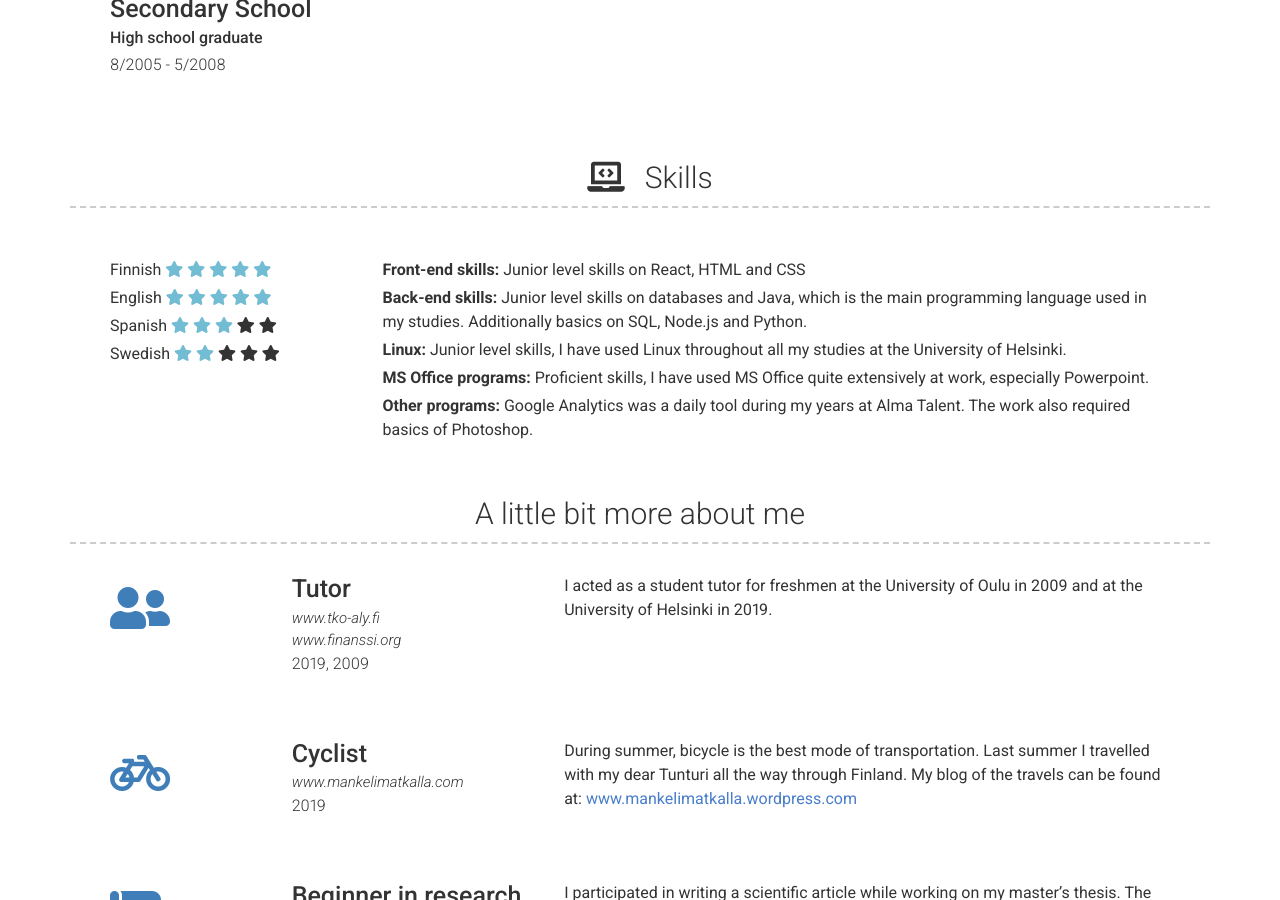
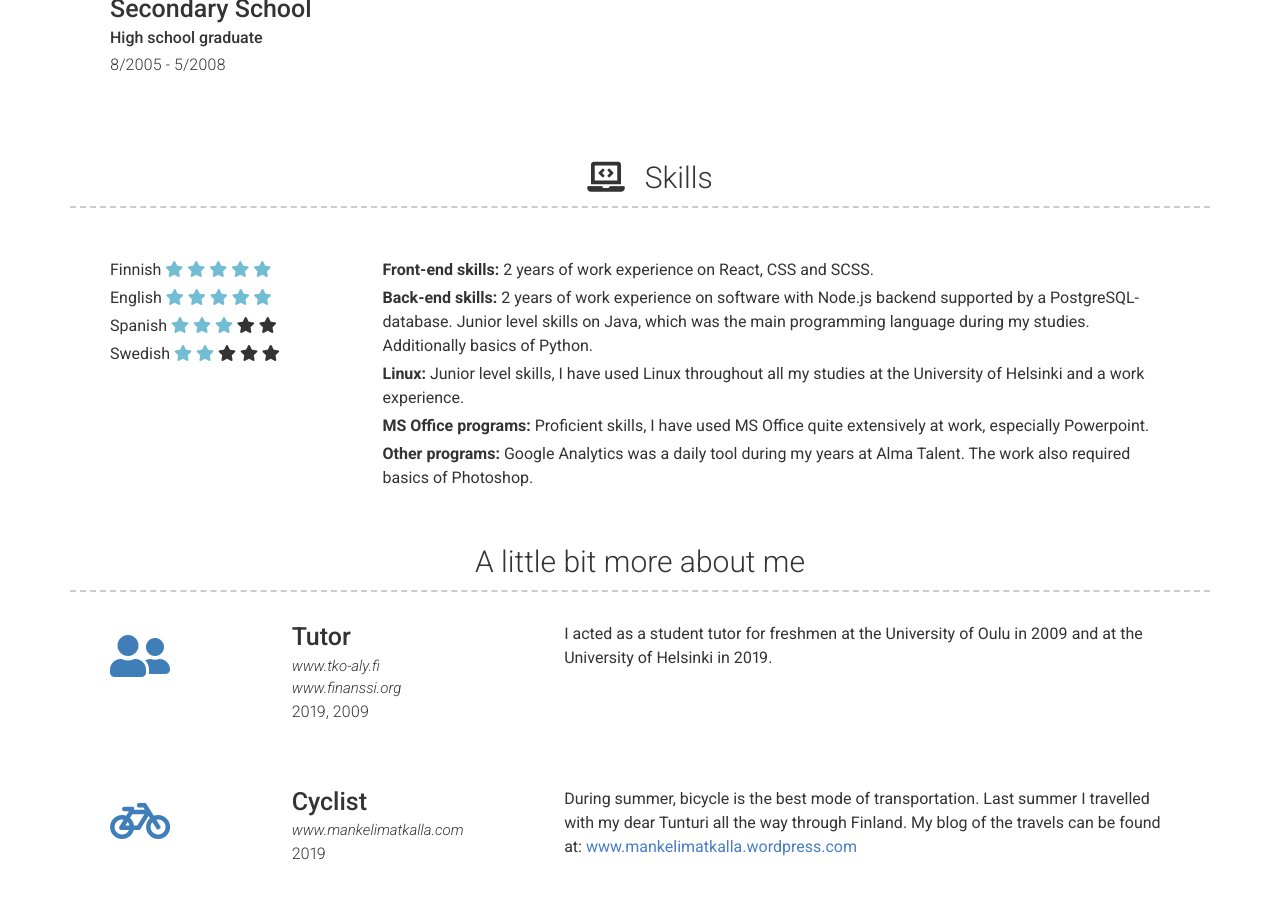
Before and after one commit to saarasat/cv-english, a Jekyll site: the page built from index.md, in a window 1280 px wide and 900 px high, scrolled down 3621 px. Built offline with Jekyll 4.4.1, drawn with Linux system fonts in a browser that asks for light colours; nearby versions of some CDN libraries.

Commit message:
Update technologies.yml

```diff
--- a/_data/technologies.yml
+++ b/_data/technologies.yml
@@ -2,15 +2,15 @@
 
 - layout: left
   technology: Front-end skills
-  ability: Junior level skills on React, HTML and CSS
+  ability: 2 years of work experience on React, CSS and SCSS.
 
 - layout: left
   technology: Back-end skills
-  ability: Junior level skills on databases and Java, which is the main programming language used in my studies. Additionally basics on SQL, Node.js and Python.
+  ability: 2 years of work experience on software with Node.js backend supported by a PostgreSQL-database.  Junior level skills on Java, which was the main programming language during my studies. Additionally basics of Python.
 
 - layout: left
   technology: Linux
-  ability: Junior level skills, I have used Linux throughout all my studies at the University of Helsinki.
+  ability: Junior level skills, I have used Linux throughout all my studies at the University of Helsinki and a work experience.
 
 - layout: left
   technology: MS Office programs
```
